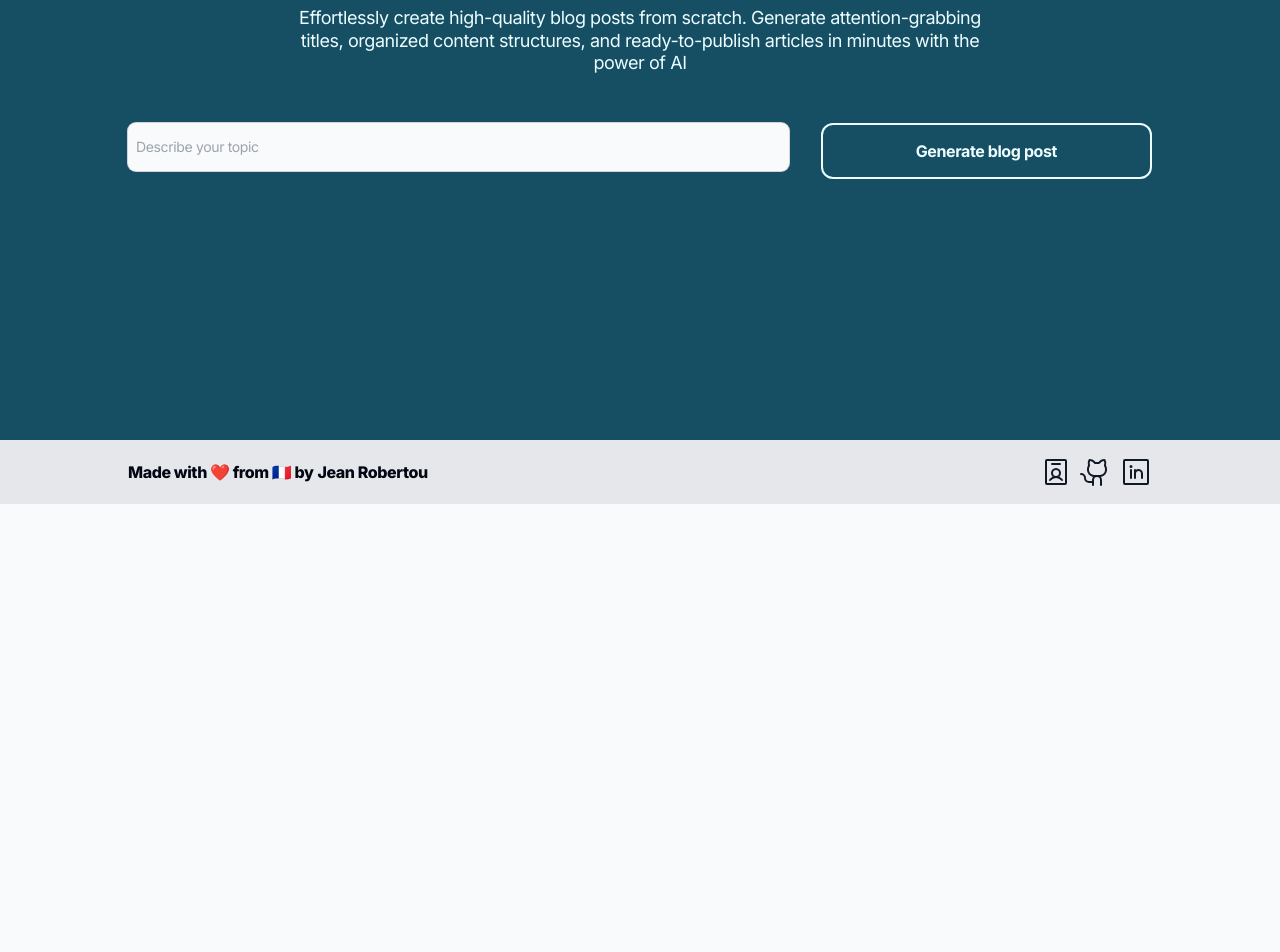
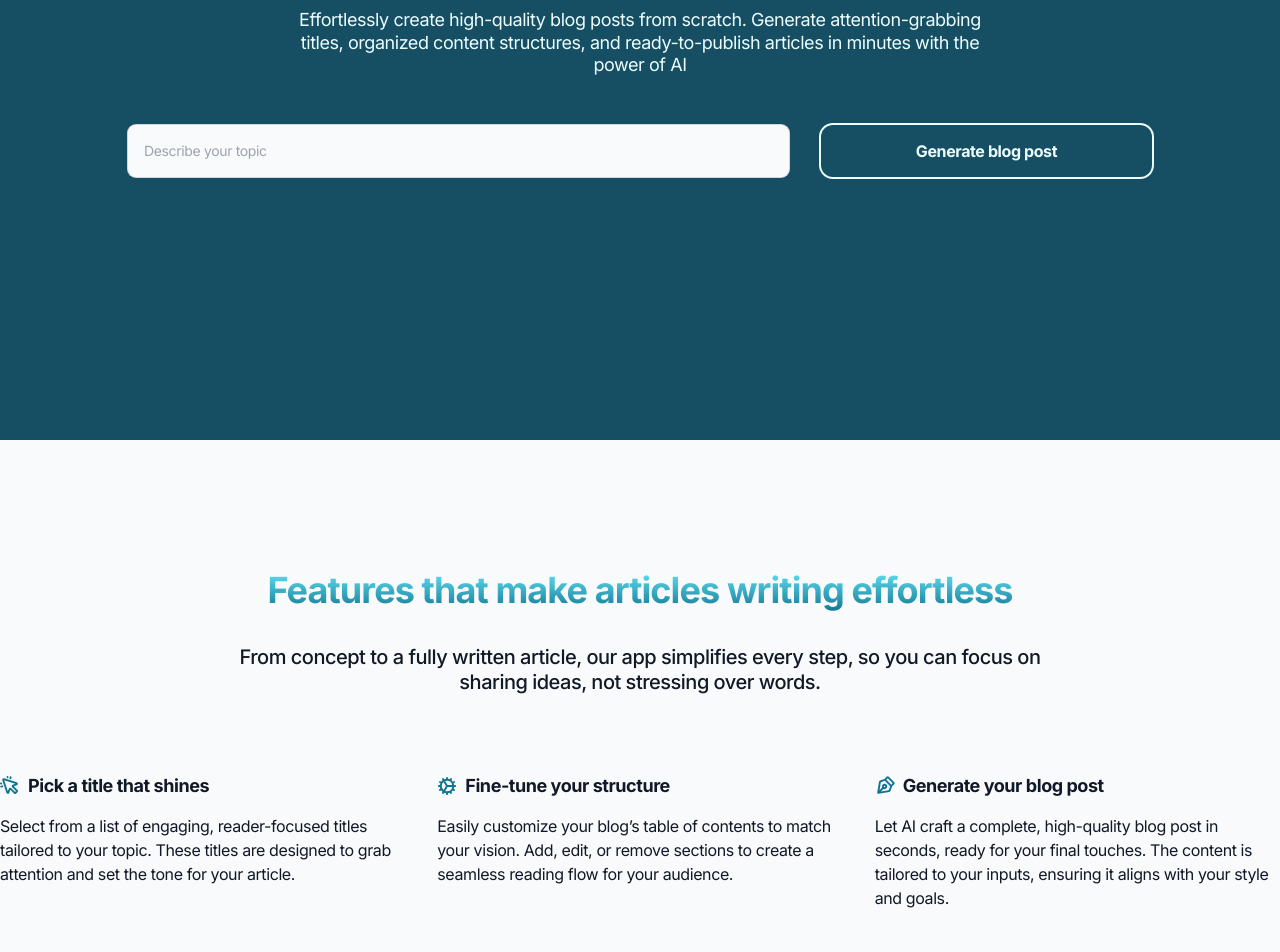
Before and after one commit to jean1591/blog-post-generator, a Next.js app: page / in a window 1280 px wide. Shown: the part 360-1312 px from the top of the page. Before the commit the page ends 864 px from the top, so only its background shows below. Built offline with nearby package versions, Linux system fonts and the light colour scheme; no server answers.

Commit message:
feat: add features to lp

```diff
--- /dev/null
+++ b/src/app/(public)/(landing)/components/Features.tsx
@@ -0,0 +1,59 @@
+import { PiCursorClickBold, PiGearFineBold, PiPenNibBold } from 'react-icons/pi'
+
+const features = [
+  {
+    icon: PiCursorClickBold,
+    title: 'Pick a title that shines',
+    description:
+      'Select from a list of engaging, reader-focused titles tailored to your topic. These titles are designed to grab attention and set the tone for your article.',
+  },
+  {
+    icon: PiGearFineBold,
+    title: 'Fine-tune your structure',
+    description:
+      'Easily customize your blog’s table of contents to match your vision. Add, edit, or remove sections to create a seamless reading flow for your audience.',
+  },
+  {
+    icon: PiPenNibBold,
+    title: 'Generate your blog post',
+    description:
+      'Let AI craft a complete, high-quality blog post in seconds, ready for your final touches. The content is tailored to your inputs, ensuring it aligns with your style and goals.',
+  },
+]
+
+export const Features = () => {
+  return (
+    <div className="mx-auto w-full max-w-7xl space-y-20 px-4 md:px-0">
+      <div className="space-y-8">
+        <h2 className="bg-gradient-to-t from-cyan-700 to-cyan-300 bg-clip-text text-center text-4xl font-bold leading-tight tracking-tight text-transparent">
+          Features that make articles writing effortless
+        </h2>
+
+        <div className="flex justify-center">
+          <h3 className="w-2/3 text-center text-xl font-medium leading-tight tracking-tight">
+            From concept to a fully written article, our app simplifies every
+            step, so you can focus on sharing ideas, not stressing over words.
+          </h3>
+        </div>
+      </div>
+
+      <div className="grid grid-cols-1 gap-8 md:grid-cols-3 md:gap-x-8 md:gap-y-16">
+        {features.map(({ icon, description, title }) => {
+          const Icon = icon
+
+          return (
+            <div className="space-y-4">
+              <div className="flex items-center justify-start gap-2">
+                <Icon className="h-5 w-5 text-cyan-700" />
+                <p className="text-lg font-bold leading-tight tracking-tight">
+                  {title}
+                </p>
+              </div>
+              <p className="tracking-tight">{description}</p>
+            </div>
+          )
+        })}
+      </div>
+    </div>
+  )
+}
--- a/src/app/(public)/(landing)/components/TopicInput.tsx
+++ b/src/app/(public)/(landing)/components/TopicInput.tsx
@@ -10,17 +10,17 @@ export const TopicInput = () => {
   const [inputTopic, setInputTopic] = useState<string>('')
 
   return (
-    <div className="flex w-full gap-8">
+    <div className="w-full gap-8 space-y-8 md:flex md:space-y-0">
       <input
         onChange={(e) => setInputTopic(e.target.value)}
         value={inputTopic}
-        className="h-12 w-full rounded-lg bg-gray-50 p-2 text-sm leading-tight tracking-tight ring-1 ring-gray-300 md:w-2/3"
+        className="w-full rounded-lg bg-gray-50 p-4 text-sm leading-tight tracking-tight ring-1 ring-gray-300 md:w-2/3"
         placeholder="Describe your topic"
       />
 
       <Link
         onClick={() => dispatch(setTopic(inputTopic))}
-        className="w-full rounded-xl border-2 border-cyan-50 p-4 text-center font-bold leading-tight tracking-tight text-cyan-50 transition-colors duration-500 ease-in-out hover:bg-cyan-800 md:w-1/3"
+        className="block w-full rounded-xl p-4 text-center font-bold leading-tight tracking-tight text-cyan-50 ring-2 ring-cyan-50 transition-colors duration-500 ease-in-out hover:bg-cyan-800 md:w-1/3"
         href="/generate"
       >
         Generate blog post
--- a/src/app/(public)/(landing)/page.tsx
+++ b/src/app/(public)/(landing)/page.tsx
@@ -1,16 +1,18 @@
+import { Features } from './components/Features'
 import { Footer } from '../components/Footer'
 import { TopicInput } from './components/TopicInput'
 
 export default function Home() {
   return (
-    <div className="flex min-h-screen w-full flex-col">
+    <div className="flex min-h-screen w-full flex-col space-y-32">
+      {/* HERO */}
       <div className="h-screen bg-cyan-900">
-        <div className="mx-auto flex h-screen w-full max-w-5xl flex-1 flex-col items-center justify-center space-y-4 py-24">
-          <p className="inline-block bg-gradient-to-t from-cyan-200 to-white bg-clip-text text-7xl font-bold leading-tight text-transparent">
+        <div className="mx-auto flex h-screen w-full max-w-5xl flex-1 flex-col items-center justify-center space-y-4 px-4 py-24 md:px-0">
+          <h1 className="inline-block bg-gradient-to-t from-cyan-200 to-white bg-clip-text text-7xl font-bold leading-tight tracking-tight text-transparent">
             Blog Post Generator
-          </p>
+          </h1>
 
-          <p className="w-2/3 text-center text-lg leading-tight tracking-tight text-cyan-50">
+          <p className="w-full text-center text-lg leading-tight tracking-tight text-cyan-50 md:w-2/3">
             Effortlessly create high-quality blog posts from scratch. Generate
             attention-grabbing titles, organized content structures, and
             ready-to-publish articles in minutes with the power of AI
@@ -22,6 +24,8 @@ export default function Home() {
         </div>
       </div>
 
+      <Features />
+
       <Footer />
     </div>
   )
```
